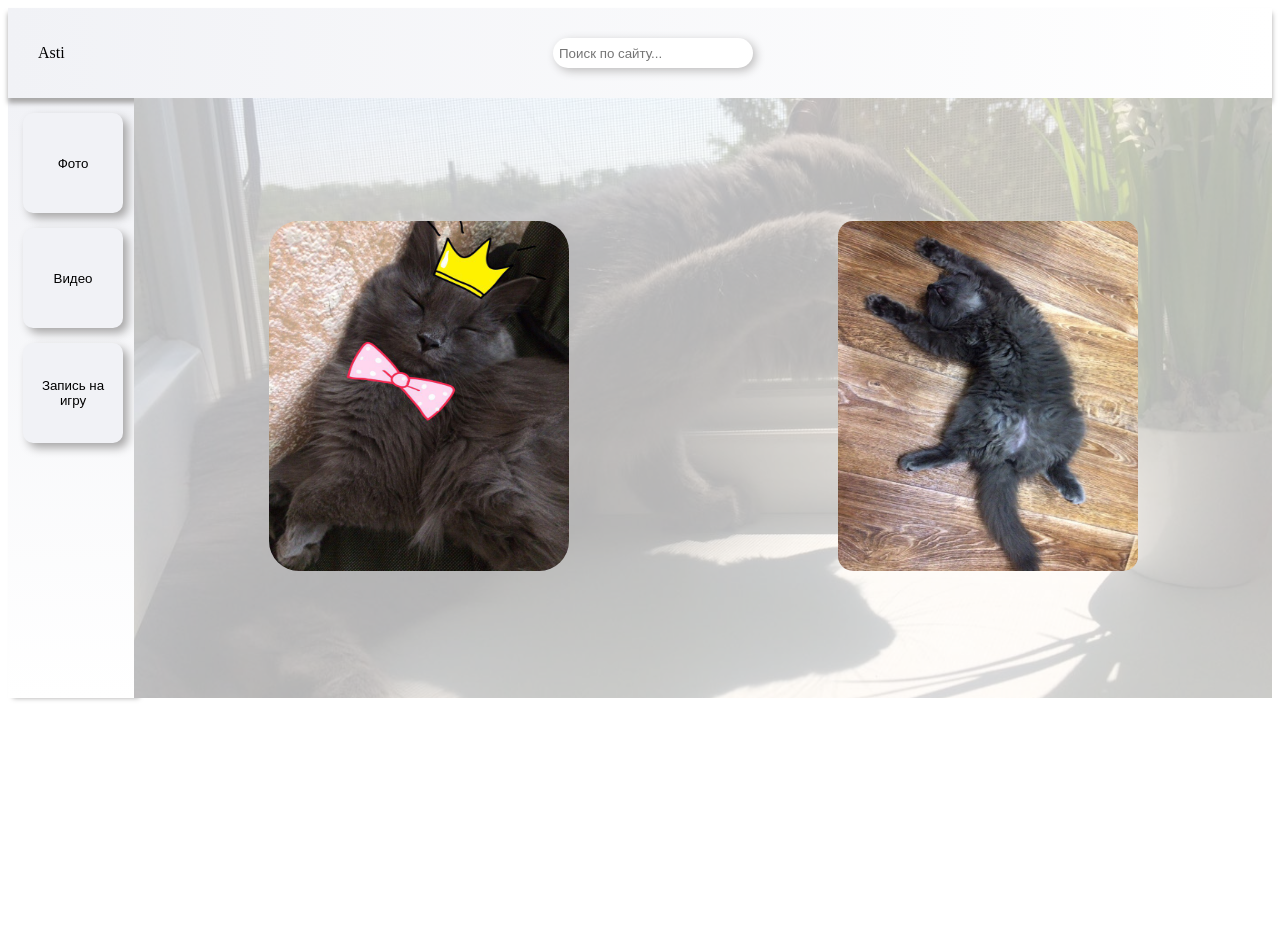
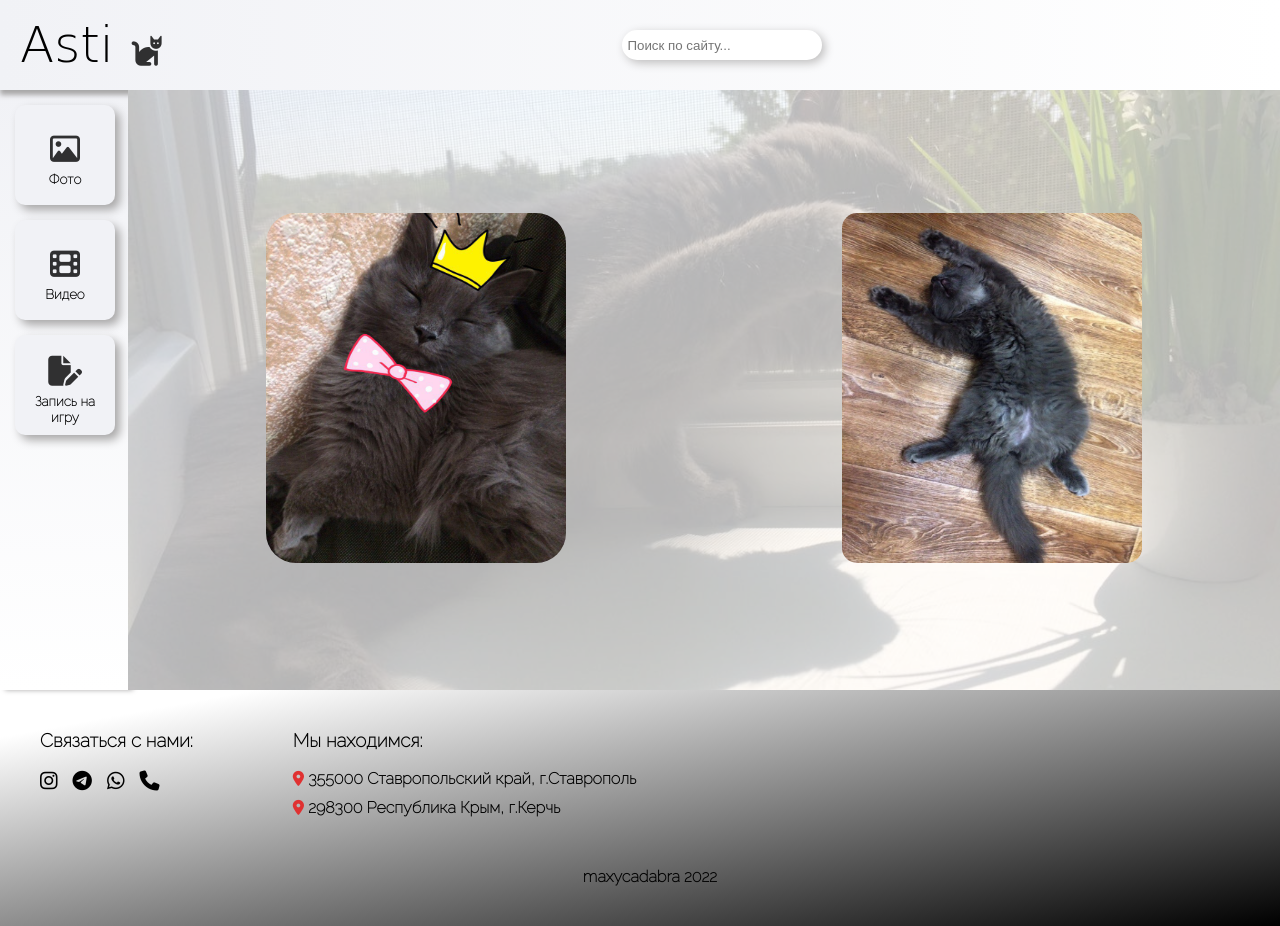
Before and after one commit to maxycadabra/asti, a plain HTML site: page index.html in a window 1280 px wide. Before the commit the page ends 800 px from the top, so only its background shows below. Drawn offline with Linux system fonts and the light colour scheme; a web font is replaced by a local one.

Commit message:
Добавили подвал сайта

```diff
--- a/index.html
+++ b/index.html
@@ -3,20 +3,24 @@
     <head>
         <title>AstiМордасти</title>
         <link rel="stylesheet" href="main.css">
+        <link href="https://fonts.googleapis.com/css2?family=Ms+Madi&display=swap" rel="stylesheet">
+        <link href="https://fonts.googleapis.com/css2?family=Raleway:wght@100&display=swap" rel="stylesheet">
+        <script src="https://kit.fontawesome.com/4cf4180c86.js" crossorigin="anonymous"></script>
     </head>
     <body>
         <header>
-            <div class="header__name">Asti</div>
+            <div class="header__name">Asti <i class="fa-solid fa-cat"></i>
+            </div>
             <form class="header__search">
-                    <input type="search" placeholder=" Поиск по сайту...">
+                    <input type="search" placeholder=" Поиск по сайту..." >
             </form>
             <div></div>
         </header>
         <section class="field">
             <div class="gallery">
-                <button type="button" class="foto">Фото</button>
-                <button type="button" class="video">Видео</button>
-                <button type="button" class="video">Запись на игру</button>
+                <button type="button" class="foto"><i class="fa-regular fa-image"></i><br>Фото</button>
+                <button type="button" class="video"><i class="fa-solid fa-film"></i><br>Видео</button>
+                <button type="button" class="record"><i class="fa-solid fa-file-pen"></i><br>Запись на игру</button>
             </div>
             <div class="info">
                 <div class="princess">
@@ -27,5 +31,35 @@
                 </div>
             </div>
         </section>
+        <footer>
+            <div class="footer__container">
+                <div class="footer__group">
+                    <h3>Связаться с нами:</h3>
+                    <div class="footer__links">
+                        <a href="https://instagram.com/maxycadabra?igshid=YmMyMTA2M2Y=">
+                            <i class="fa-brands fa-instagram" target="_blank"></i></a>
+                        <a href="https://web.telegram.org/z/" target="_blank">
+                            <i class="fa-brands fa-telegram"></i></a>
+                        <a href="https://wa.me/qr/4M3LVJHVMPD3F1" target="_blank">
+                            <i class="fa-brands fa-whatsapp"></i></a>
+                        <a href="tel:79614467366"><i class="fa-solid fa-phone"></i></a>
+                    </div>
+                </div>
+                <div class="footer__group">
+                    <h3>Мы находимся:</h3>
+                    <div class="footer__info">
+                        <a href="https://yandex.ru/maps/geo/stavropol/53121903/?from=tabbar&ll=
+                        41.975174%2C45.044967&source=serp_navig&z=11">
+                        <div><i class="fa-solid fa-location-dot" target="_blank"></i>
+                        355000 Ставропольский край, г.Ставрополь</div></a>
+                        <a href="https://yandex.ru/maps/geo/kerch/1444533085/?from=tabbar&ll=
+                        36.498118%2C45.303110&source=serp_navig&z=11" target="_blank">
+                        <div><i class="fa-solid fa-location-dot"></i>
+                        298300 Республика Крым, г.Керчь</div></a>
+                    </div>
+                </div>
+            </div>
+            <div class="footer__company">maxycadabra 2022</div>
+        </footer>
     </body>
 </html>
--- a/main.css
+++ b/main.css
@@ -1,11 +1,20 @@
+body {
+    font-family: 'Raleway', sans-serif;
+    margin: 0px;
+}
 header {
     display: flex;
     justify-content: space-between;
     align-items: center;
     background: linear-gradient(to right, #f1f2f6, #ffffff);
-    padding: 30px;
     box-shadow: 0 5px 5px rgb(168, 167, 167);
     position: relative;
+}
+.header__name {
+    font-family: 'Ms Madi', cursive, sans-serif;
+    font-size: 50px;
+    margin: 5px 0px 5px 20px;
+    font-weight: 100;
 }
 header input {
     border-radius: 50px;
@@ -14,16 +23,21 @@ header input {
     width: 200px;
     transition: 1s linear;
     box-shadow: 3px 3px 10px rgb(190, 189, 189);
+    margin-top: 30px;
+    margin-bottom: 30px;
+    position: relative;
 }
 header input:focus {
     outline: none;
-    box-shadow: 0.5px 0.5px 5px rgb(224, 49, 49)
-}
-header input:hover {
+    box-shadow: 0.5px 0.5px 5px rgb(224, 49, 49);
     width: 400px;
     transition: 1s linear;
     position:relative;
     margin-left: 200px;
+}
+header input:hover {
+    outline: none;
+    box-shadow: 0.5px 0.5px 5px rgb(224, 49, 49);
 }
 .field {
     display: flex;
@@ -33,7 +47,7 @@ header input:hover {
     background: linear-gradient(to bottom, #f1f2f6, #ffffff);
     width: 10%;
     height: 600px;
-    box-shadow: 5px 0 5px rgb(168, 167, 167)
+    box-shadow: 5px 0 5px rgb(168, 167, 167);
 }
 .info {
     width: 90%;
@@ -54,17 +68,25 @@ header input:hover {
 	position: absolute;
 	background-color:rgb(255, 255, 255, .7);
 }
-button {
+.field button {
     margin: 15px 15px 0 15px;
     width: 100px;
     height: 100px;
     background: #f1f2f6;
     box-shadow: 5px 5px 10px rgb(168, 167, 167);
     border: none;
-    border-radius: 10px;;
+    border-radius: 10px;
+    font-family: 'Raleway';
+    font-weight: 600;
+    transition: linear 0.3s;
 }
-button:hover {
+.field button:hover {
     box-shadow: 0.5px 0.5px 8px rgb(224, 49, 49);
+    cursor: pointer;
+    transition: all 0.2s;
+    color: #f1f2f6;
+    background:black;
+    transition: linear 0.3s;
 }
 .princess img{
     width: 300px;
@@ -78,3 +100,81 @@ button:hover {
     border-radius: 15px;
     position: relative;
 }
+.fa-image {
+    font-size: 30px;
+    opacity: 0.8;
+    padding-bottom: 7px;
+    padding-top: 10px;
+}
+.fa-film {
+    font-size: 30px;
+    opacity: 0.8;
+    padding-bottom: 7px;
+    padding-top: 10px;
+}
+.fa-file-pen {
+    font-size: 30px;
+    opacity: 0.8;
+    padding-bottom: 7px;
+    padding-top: 10px;
+}
+.fa-cat{
+    font-size: 30px;
+    opacity: 0.8;
+}
+footer {
+    padding: 20px 20px 40px 40px;
+    font-size: 16px;
+    font-weight: 600;
+    color: black;
+    background: linear-gradient(to bottom right, white 10%, black );
+}
+.footer__company {
+    text-align: center;
+    margin-top: 40px;
+}
+.footer__container{
+    display: flex;
+    justify-content: flex-start;
+}
+.footer__info {
+    display: flex;
+    flex-direction: column;
+}
+.footer__links {
+    display: flex;
+    justify-content: flex-start;
+    font-size: 20px;
+}
+.footer__group {
+    margin-right: 100px;
+}
+.footer__info div {
+    margin-bottom: 10px;
+    color: black;
+    transition: linear 0.3s;
+}
+.footer__links a {
+    margin-right: 15px;
+    color: black;
+    transition: linear 0.3s;
+}
+.fa-location-dot {
+    font-size: 15px;
+    color: rgb(224, 49, 49);
+}
+.footer__info a {
+    text-decoration: none;
+}
+.footer__links a:hover {
+    font-size: 150%;
+    transition: linear 0.3s;
+    color: rgb(224, 49, 49);
+}
+.footer__group h3 {
+    font-weight: bold;
+}
+.footer__info div:hover {
+    color: rgb(224, 49, 49);
+    transition: linear 0.3s;
+}
```
